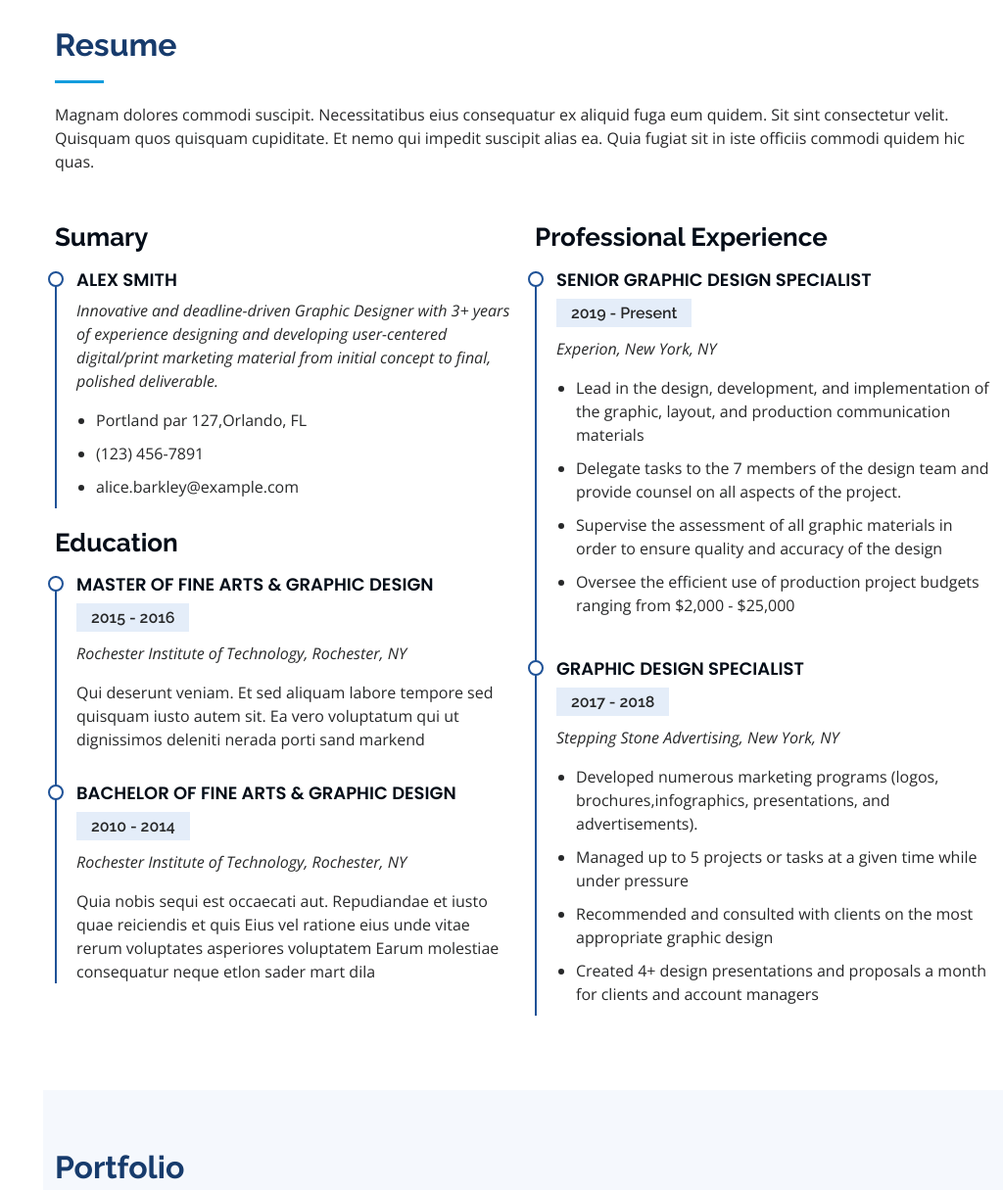
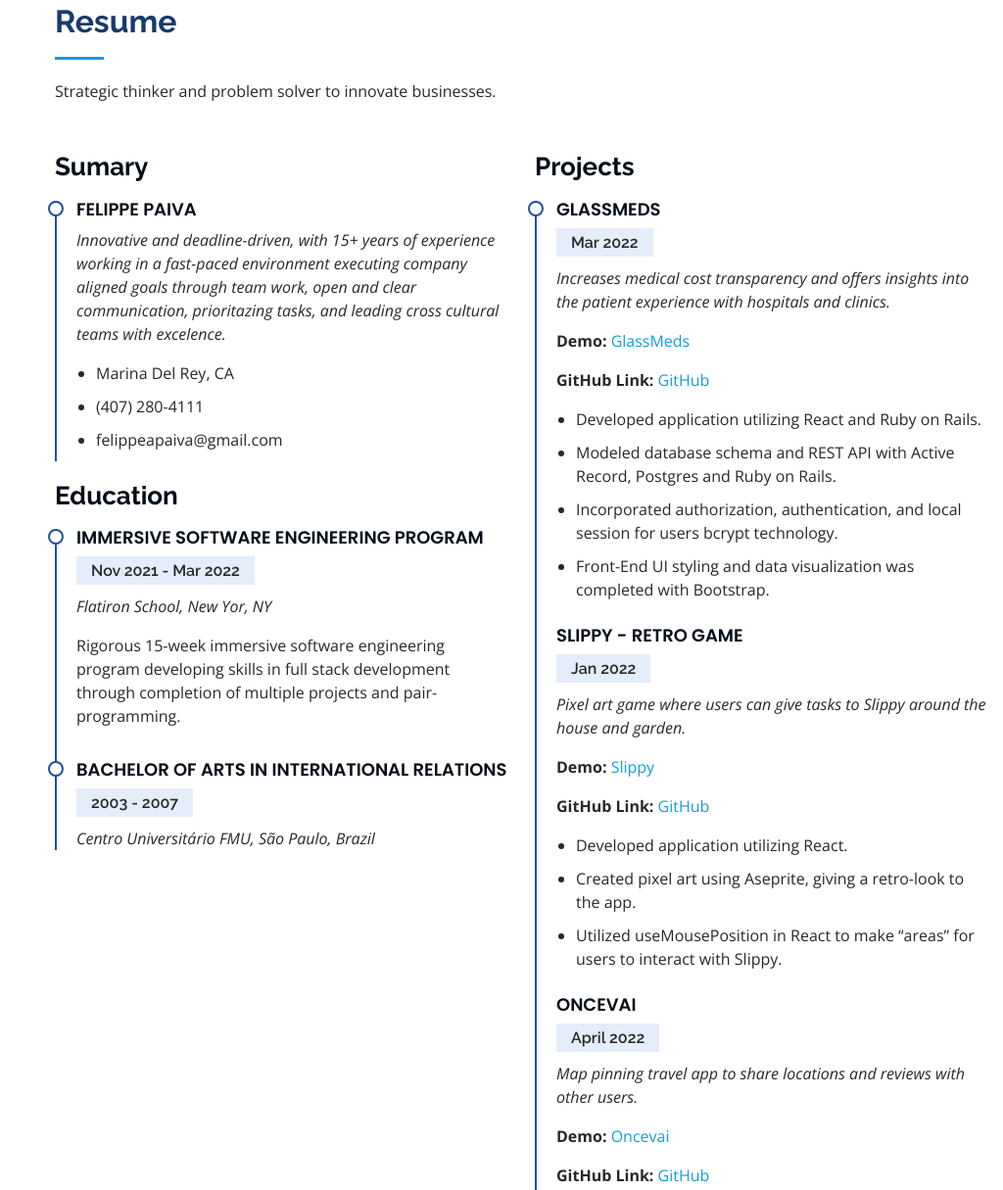
Before and after one commit to FePaiva/my-portfolio-website, a plain HTML site: page index.html in a window 1280 px wide. Shown: the part 2293-3508 px from the top of the page at 98% size, without its empty margins (256-1280 px from the left). Drawn offline with nearby package versions, Linux system fonts and the light colour scheme.

Commit message:
resume complete

```diff
--- a/index.html
+++ b/index.html
@@ -117,7 +117,7 @@
               </div>
             </div>
             <p>
-              <br>
+
               <br>
               I like to be out of my comfort zone and learn new things. That is what made me move to 3 countries, and now leave my career as a Global Mobility professional to pursue a new passion in coding.
               <br>
@@ -272,58 +272,152 @@
 
         <div class="section-title">
           <h2>Resume</h2>
-          <p>Magnam dolores commodi suscipit. Necessitatibus eius consequatur ex aliquid fuga eum quidem. Sit sint consectetur velit. Quisquam quos quisquam cupiditate. Et nemo qui impedit suscipit alias ea. Quia fugiat sit in iste officiis commodi quidem hic quas.</p>
+          <p>Strategic thinker and problem solver to innovate businesses.</p>
         </div>
 
         <div class="row">
           <div class="col-lg-6" data-aos="fade-up">
             <h3 class="resume-title">Sumary</h3>
             <div class="resume-item pb-0">
-              <h4>Alex Smith</h4>
-              <p><em>Innovative and deadline-driven Graphic Designer with 3+ years of experience designing and developing user-centered digital/print marketing material from initial concept to final, polished deliverable.</em></p>
+              <h4>Felippe Paiva</h4>
+              <p><em>Innovative and deadline-driven, with 15+ years of experience working in a fast-paced environment executing company aligned goals through team work, open and clear communication, prioritazing tasks, and leading cross cultural teams with excelence.</em></p>
               <ul>
-                <li>Portland par 127,Orlando, FL</li>
-                <li>(123) 456-7891</li>
-                <li>alice.barkley@example.com</li>
+                <li>Marina Del Rey, CA</li>
+                <li>(407) 280-4111</li>
+                <li>felippeapaiva@gmail.com</li>
               </ul>
             </div>
 
             <h3 class="resume-title">Education</h3>
             <div class="resume-item">
-              <h4>Master of Fine Arts &amp; Graphic Design</h4>
-              <h5>2015 - 2016</h5>
-              <p><em>Rochester Institute of Technology, Rochester, NY</em></p>
-              <p>Qui deserunt veniam. Et sed aliquam labore tempore sed quisquam iusto autem sit. Ea vero voluptatum qui ut dignissimos deleniti nerada porti sand markend</p>
+              <h4>IMMERSIVE SOFTWARE ENGINEERING PROGRAM</h4>
+              <h5>Nov 2021 - Mar 2022</h5>
+              <p><em>Flatiron School, New Yor, NY</em></p>
+              <p>Rigorous 15-week immersive software engineering program developing skills in full stack development through completion of multiple projects and pair-programming.</p>
             </div>
             <div class="resume-item">
-              <h4>Bachelor of Fine Arts &amp; Graphic Design</h4>
-              <h5>2010 - 2014</h5>
-              <p><em>Rochester Institute of Technology, Rochester, NY</em></p>
-              <p>Quia nobis sequi est occaecati aut. Repudiandae et iusto quae reiciendis et quis Eius vel ratione eius unde vitae rerum voluptates asperiores voluptatem Earum molestiae consequatur neque etlon sader mart dila</p>
+              <h4>Bachelor of Arts in International Relations</h4>
+              <h5>2003 - 2007</h5>
+              <p><em>Centro Universitário FMU, São Paulo, Brazil</em></p>
+              <!-- <p>Quia nobis sequi est occaecati aut. Repudiandae et iusto quae reiciendis et quis Eius vel ratione eius unde vitae rerum voluptates asperiores voluptatem Earum molestiae consequatur neque etlon sader mart dila</p> -->
             </div>
           </div>
+
+          <div class="col-lg-6" data-aos="fade-up" data-aos-delay="100">
+            <h3 class="resume-title">Projects</h3>
+            <div class="resume-item">
+              <h4>GlassMeds</h4>
+              <h5>Mar 2022</h5>
+              <p><em>Increases medical cost transparency and offers insights into the patient experience with hospitals and clinics.
+              </em></p>
+              <p><strong>Demo: </strong><a href="add demos video">GlassMeds</a></p>
+              <p><strong>GitHub Link: </strong><a href="https://github.com/FePaiva/glassmeds">GitHub</a></p>
+              <ul>
+                <li>Developed application utilizing React and Ruby on Rails.</li>
+                <li>Modeled database schema and REST API with Active Record, Postgres and Ruby on Rails.
+                </li>
+                <li>Incorporated authorization, authentication, and local session for users bcrypt technology.</li>
+                <li>Front-End UI styling and data visualization was completed with Bootstrap.</li>
+              </ul>
+              <h4>Slippy - Retro Game</h4>
+              <h5>Jan 2022</h5>
+              <p><em>Pixel art game where users can give tasks to Slippy around the house and garden.
+              </em></p>
+              <p><strong>Demo: </strong><a href="https://www.loom.com/share/ad6cd13a39e04764a7a74db72496026b">Slippy</a></p>
+              <p><strong>GitHub Link: </strong><a href="https://github.com/SirDigo/Phase-2-New-Slippy-Project">GitHub</a></p>
+              <ul>
+                <li>Developed application utilizing React.</li>
+                <li>Created pixel art using Aseprite, giving a retro-look to the app.</li>
+                <li>Utilized useMousePosition in React to make “areas” for users to interact with Slippy.</li>
+              </ul>
+              <h4>Oncevai</h4>
+              <h5>April 2022</h5>
+              <p><em>Map pinning travel app to share locations and reviews with other users.
+              </em></p>
+              <p><strong>Demo: </strong><a href="add demo">Oncevai</a></p>
+              <p><strong>GitHub Link: </strong><a href="https://github.com/FePaiva/oncevai">GitHub</a></p>
+              <ul>
+                <li>React.js - Node.js Full-stack map pinning travel app using React hooks, Mapbox, Express, and MongoDB</li>
+                <li>Connected MongoDB with Mongoose.</li>
+                <li>Utilized local storage to store user data.</li>
+              </ul>
+            </div>
+          </div>
+
           <div class="col-lg-6" data-aos="fade-up" data-aos-delay="100">
             <h3 class="resume-title">Professional Experience</h3>
             <div class="resume-item">
-              <h4>Senior graphic design specialist</h4>
-              <h5>2019 - Present</h5>
-              <p><em>Experion, New York, NY </em></p>
+              <h4>WeWork</h4>
+              <h5>Oct 2017 - Oct 2021</h5>
+              <p><em>Senior Manager, Global Mobility - New York, NY </em></p>
               <ul>
-                <li>Lead in the design, development, and implementation of the graphic, layout, and production communication materials</li>
-                <li>Delegate tasks to the 7 members of the design team and provide counsel on all aspects of the project. </li>
-                <li>Supervise the assessment of all graphic materials in order to ensure quality and accuracy of the design</li>
-                <li>Oversee the efficient use of production project budgets ranging from $2,000 - $25,000</li>
+                <li>Optimized and automated internal processes leveraging SalesForce technology and Workday platform.</li>
+                <li>Worked closely with technology team to develop one-stop-shop Global Mobility platform for recruiters and managers. </li>
+                <li>Managed teams in US, London, China, Singapore, and Latin America, maintaining positive survey rates.</li>
+                <li>Oversaw budgets of $1M per year for global mobility services. Reduced costs with implementation of new policies.</li>
+                <li>Coordinated pre-IPO stock options for transferees and assignees to ensure taxes were paid in the correct location.
+                </li>
               </ul>
             </div>
             <div class="resume-item">
-              <h4>Graphic design specialist</h4>
-              <h5>2017 - 2018</h5>
-              <p><em>Stepping Stone Advertising, New York, NY</em></p>
+              <h4>Atos </h4>
+              <h5>Oct 2016 - Aug 2017</h5>
+              <p><em>Senior Consultant, Global Mobility - Purchase, NY </em></p>
               <ul>
-                <li>Developed numerous marketing programs (logos, brochures,infographics, presentations, and advertisements).</li>
-                <li>Managed up to 5 projects or tasks at a given time while under pressure</li>
-                <li>Recommended and consulted with clients on the most appropriate graphic design</li>
-                <li>Created 4+ design presentations and proposals a month for clients and account managers</li>
+                <li>Reduced overall relocation costs by 20% through creation of new policies and processes.
+                </li>
+                <li>Decreased non-successful international assignments by 50% through effective interviewing.
+                </li>
+                <li>Streamlined international relocation process by empowering and engaging team in India.
+                </li>
+              </ul>
+            </div>
+            <!-- <div class="resume-item">
+              <h4>Siemens Corporation </h4>
+              <h5>May 2012 - Jul 2015</h5>
+              <p><em>Senior Consultant, Global Mobility - Orlando, FL </em></p>
+              <ul>
+                <li>Transferred to the US to centralize global mobility functions for the America continent, having 2-5 direct reports in Latam.
+                </li>
+                <li>Created reports to management based on exception requests and career progression, promoting global mobility as a strategic partner.
+                </li>
+              </ul>
+            </div>
+            <div class="resume-item">
+              <h4>EY </h4>
+              <h5>Nov 2007 - Apr 2012</h5>
+              <p><em>Senior Tax Advisor, Global Mobility - São Paulo, Brazil</em></p>
+              <ul>
+                <li>Worked closely with technology team to develop and test EY’s online tax platform, ensuring compliance and reducing the quantity of emails exchanged with clients.</li>
+                <li>Created global mobility policies, processes and documentation, ensuring all assignees were treated equitably.</li>
+              </ul>
+            </div> -->
+          </div>
+
+          <div class="col-lg-6" data-aos="fade-up" data-aos-delay="100">
+            <h3 style="color:white" class="resume-title">Professional Experience</h3>
+            <div class="resume-item">
+              <h4>Siemens Corporation </h4>
+              <h5>May 2012 - Jul 2015</h5>
+              <p><em>Senior Consultant, Global Mobility - Orlando, FL </em></p>
+              <ul>
+                <li>Transferred to the US to centralize global mobility functions for the America continent, having 2-5 direct reports in Latam.</li>
+                <li>Trained local and offshore offices on Global Mobility policies and procedures.</li>
+                <li>Created reports to management based on exception requests and career progression, promoting global mobility as a strategic partner.</li>
+
+                <li>Coordinated processes with local HR and Finance to determine individual transferee ensuring Diversity and Inclusion.</li>
+              </ul>
+            </div>
+            <div class="resume-item">
+              <h4>EY </h4>
+              <h5>Nov 2007 - Apr 2012</h5>
+              <p><em>Senior Tax Advisor, Global Mobility - São Paulo, Brazil</em></p>
+              <ul>
+                <li>Worked closely with technology team to develop and test EY’s online tax platform, ensuring compliance and reducing the quantity of emails exchanged with clients.</li>
+                <li>Created global mobility policies, processes and documentation, ensuring all assignees were treated equitably.</li>
+                <li>Partnered with the account manager on process improvement increasing to 100% tax returns delivered prior to final deadline.</li>
+                <li>Trained all trainees prior and during tax season ensuring business and technical alignment.</li>
+
               </ul>
             </div>
           </div>
```
